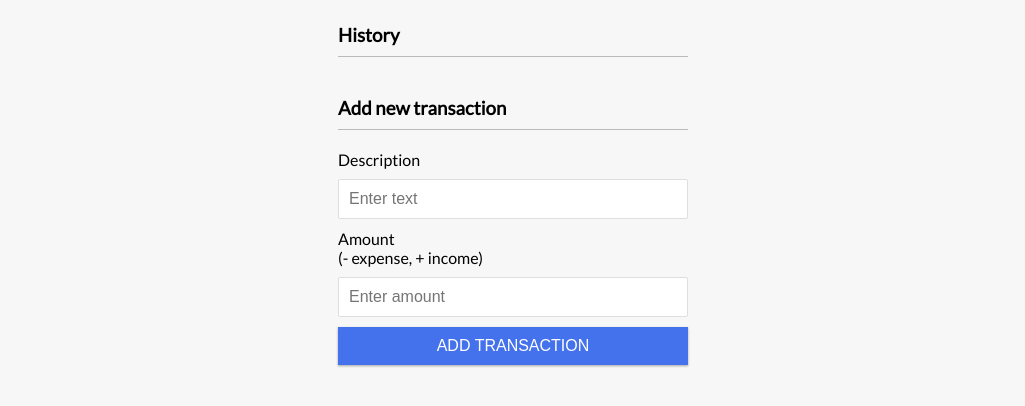
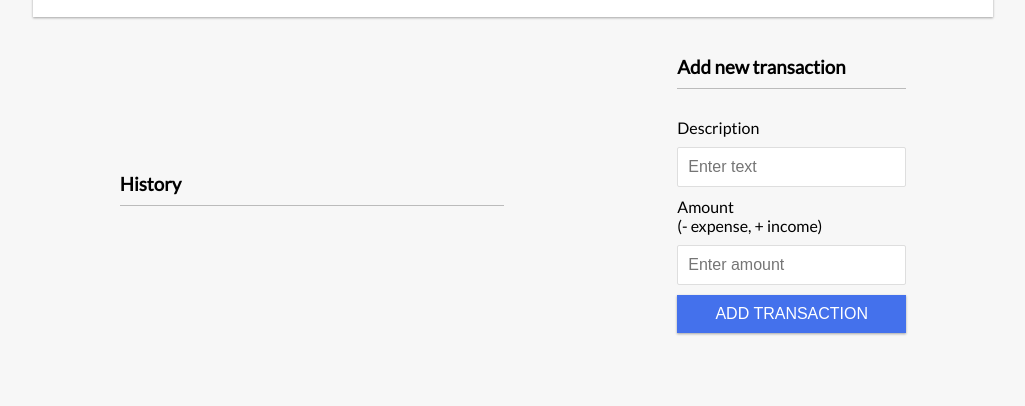
Before and after one commit to randyttphan/expense-tracker, a plain HTML site: page index.html in a window 1280 px wide. Shown: the part 330-736 px from the top of the page, without its empty margins (127-1152 px from the left). Drawn offline with Linux system fonts and the light colour scheme.

Commit message:
styling update for desktop view

```diff
--- a/index.html
+++ b/index.html
@@ -26,15 +26,18 @@
         </div>
       </div>
 
+      <div class="transaction-container">
+        <div class="history-container">
           <h3>History</h3>
           <ul id="list" class="list">
             <!-- <li class="minus">
           Cash <span>-$400</span><button class="delete-btn">x</button>
         </li> -->
           </ul>
+        </div>
 
+        <form id="form">
           <h3>Add new transaction</h3>
-      <form id="form">
           <div class="form-control">
             <label for="text">Description</label>
             <input type="text" id="text" placeholder="Enter text" />
@@ -49,6 +52,7 @@
           <button class="btn">Add transaction</button>
         </form>
       </div>
+    </div>
     <script src="main.js"></script>
   </body>
 </html>
--- a/styles.css
+++ b/styles.css
@@ -21,7 +21,7 @@ body {
 
 .container {
   margin: 30px auto;
-  width: 350px;
+  width: 75%;
 }
 
 h1 {
@@ -32,7 +32,7 @@ h1 {
 h3 {
   border-bottom: 1px solid #bbb;
   padding-bottom: 10px;
-  margin: 40px 0 10px;
+  /* margin: 40px 0 10px; */
 }
 
 h4 {
@@ -106,10 +106,15 @@ input[type="number"] {
   outline: 0;
 }
 
+.history-container {
+  width: 40%;
+}
+
 .list {
   list-style-type: none;
   padding: 0;
   margin-bottom: 40px;
+  width: 100%;
 }
 
 .list li {
@@ -154,3 +159,11 @@ input[type="number"] {
 .balance-container {
   text-align: center;
 }
+
+.transaction-container {
+  display: flex;
+  flex-direction: row;
+  width: 100%;
+  justify-content: space-around;
+  align-items: center;
+}
```
Lines whose indentation alone changed are shown as unchanged.
